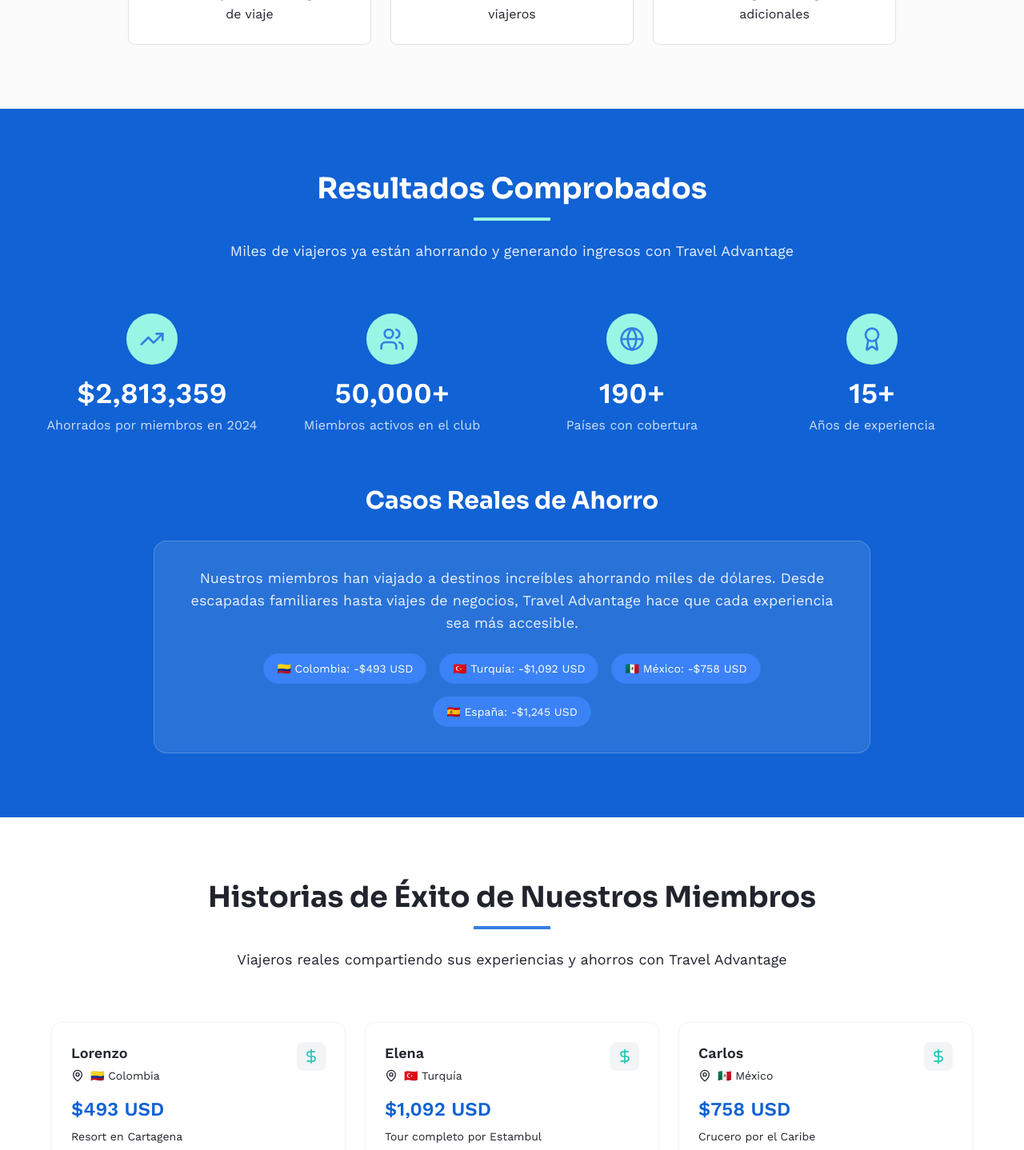
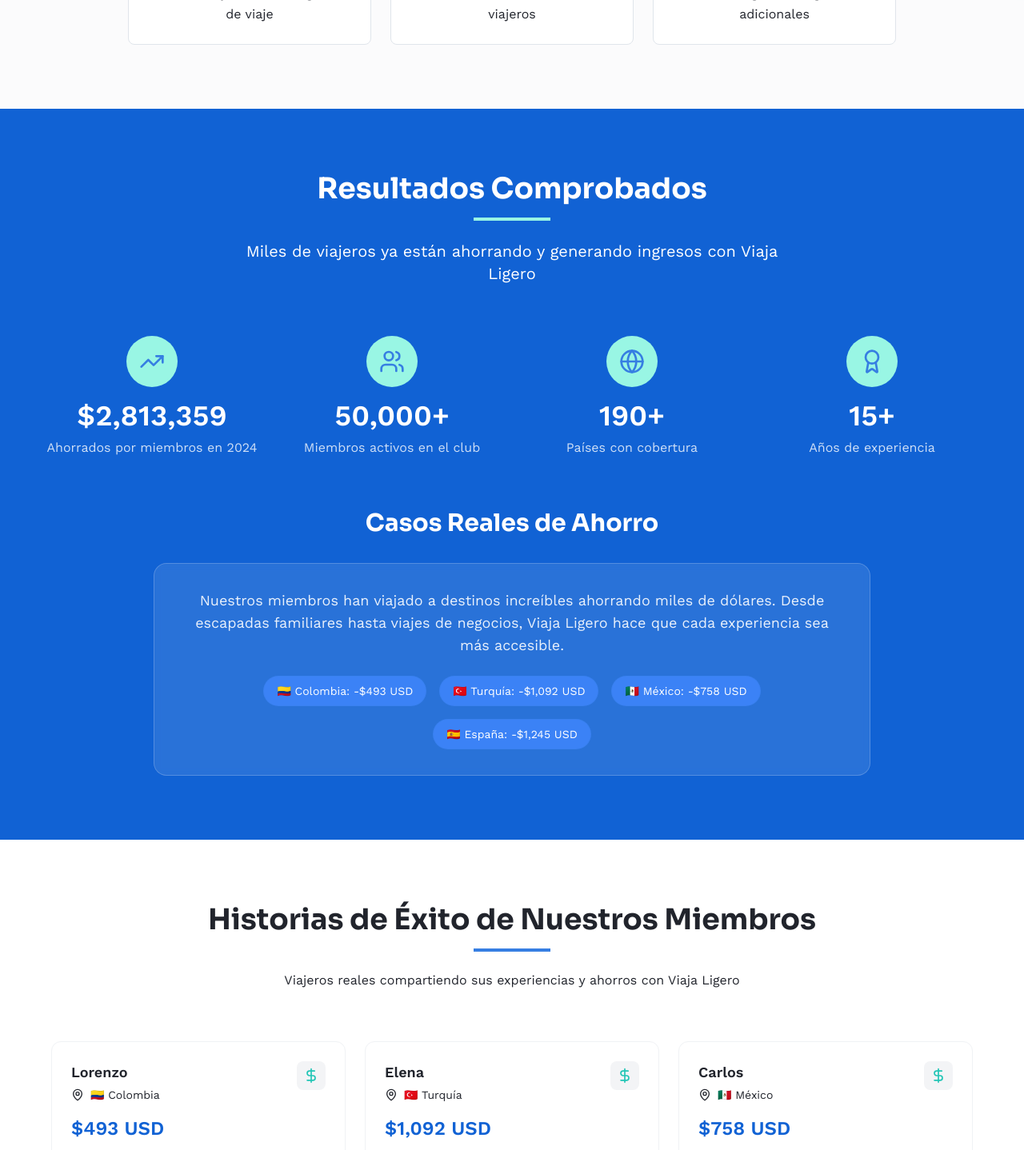
Before and after one commit to Jclmaximo/sg-d27a7d47-40b9-4812-be21-978d412c10af-1776524557, a Next.js app: page / in a window 1280 px wide. Shown: the part 2540-3978 px from the top of the page at 80% size. Built offline with nearby package versions, Linux system fonts and the light colour scheme.

Commit message:
chore(branding): complete rename of travel advantage to viaja ligero

```diff
--- a/src/components/ContactSection.tsx
+++ b/src/components/ContactSection.tsx
@@ -6,7 +6,7 @@ export function ContactSection() {
       <div className="container">
         <div className="text-center mb-12">
           <h2 className="text-3xl md:text-4xl font-bold mb-4">
-            Empieza tu viaje con Travel Advantage
+            Empieza tu viaje con Viaja Ligero
           </h2>
           <div className="h-1 w-24 bg-accent mx-auto mb-6"></div>
           <p className="text-lg text-muted-foreground max-w-2xl mx-auto">
--- a/src/components/SocialProof.tsx
+++ b/src/components/SocialProof.tsx
@@ -32,8 +32,8 @@ export function SocialProof() {
             Resultados Comprobados
           </h2>
           <div className="h-1 w-24 bg-accent mx-auto mb-6" style={{ backgroundColor: "#99f6e4", backgroundImage: "none" }}></div>
-          <p className="text-lg text-white/90">
-            Miles de viajeros ya están ahorrando y generando ingresos con Travel Advantage
+          <p className="text-xl text-muted-foreground max-w-2xl mx-auto">
+            Miles de viajeros ya están ahorrando y generando ingresos con Viaja Ligero
           </p>
         </div>
 
@@ -56,7 +56,7 @@ export function SocialProof() {
           <div className="bg-white/10 backdrop-blur-sm rounded-2xl p-8 border border-white/20">
             <p className="text-lg text-white/90 mb-6">
               Nuestros miembros han viajado a destinos increíbles ahorrando miles de dólares.
-              Desde escapadas familiares hasta viajes de negocios, Travel Advantage hace que cada experiencia sea más accesible.
+              Desde escapadas familiares hasta viajes de negocios, Viaja Ligero hace que cada experiencia sea más accesible.
             </p>
             <div className="flex flex-wrap justify-center gap-4 text-sm">
               <span className="px-4 py-2 bg-accent/20 border border-accent/30 rounded-full" style={{ backgroundColor: "#3b82f6", backgroundImage: "none" }}>🇨🇴 Colombia: -$493 USD</span>
--- a/src/pages/admin.tsx
+++ b/src/pages/admin.tsx
@@ -57,13 +57,13 @@ export default function AdminLogin() {
   return (
     <>
       <SEO
-        title="Admin Login - Travel Advantage"
-        description="Panel de administración de leads"
+        title="Admin Login - Viaja Ligero"
+        description="Acceso al panel de administración de Viaja Ligero"
       />
       <div className="min-h-screen flex items-center justify-center bg-gradient-to-br from-primary/5 via-background to-secondary/5 p-4">
         <Card className="w-full max-w-md p-8 space-y-6">
           <div className="text-center space-y-2">
-            <h1 className="text-3xl font-bold text-primary">Travel Advantage</h1>
+            <h1 className="text-3xl font-bold text-primary">Viaja Ligero</h1>
             <p className="text-muted-foreground">Panel de Administración de Leads</p>
           </div>
 
--- a/src/pages/admin/dashboard.tsx
+++ b/src/pages/admin/dashboard.tsx
@@ -182,7 +182,8 @@ export default function AdminDashboard() {
         message = template.template.replace("{name}", lead.name);
       }
     } else {
-      message = `Hola ${lead.name}, soy de Travel Advantage. Vi que te interesa conocer más sobre nuestro club de viajes exclusivo.`;
+      // Custom message
+      message = `Hola ${lead.name}, soy de Viaja Ligero. Vi que te interesa conocer más sobre nuestro club de viajes exclusivo.`;
     }
 
     const encodedMessage = encodeURIComponent(message);
@@ -219,12 +220,9 @@ export default function AdminDashboard() {
 
       <div className="min-h-screen bg-background p-4 md:p-8">
         {/* Header */}
-        <header className="border-b bg-background/95 backdrop-blur supports-[backdrop-filter]:bg-background/60">
-          <div className="container mx-auto px-4 py-4 flex items-center justify-between">
-            <div>
-              <h1 className="text-2xl font-bold text-primary">Travel Advantage</h1>
-              <p className="text-sm text-muted-foreground">Panel de Administración</p>
-            </div>
+        <header className="border-b bg-background/80 backdrop-blur-sm sticky top-0 z-50 mb-8">
+          <div className="container mx-auto px-4 py-4 flex justify-between items-center">
+            <h1 className="text-2xl font-bold text-primary">Viaja Ligero</h1>
             <div className="flex gap-2">
               <Button variant="outline" onClick={() => setShowSettings(!showSettings)}>
                 <Settings className="w-4 h-4 mr-2" />
--- a/src/pages/index.tsx
+++ b/src/pages/index.tsx
@@ -11,9 +11,9 @@ export default function Home() {
   return (
     <>
       <SEO
-        title="Travel Advantage - Acceso Exclusivo a Viajes Premium"
-        description="Accede a precios exclusivos en hoteles, vuelos y experiencias de viaje que no están disponibles al público. Ahorra en cada viaje y genera ingresos."
-        image="/og-image.png" />
+        title="Viaja Ligero - Acceso Exclusivo a Viajes Premium"
+        description="Descubre cómo acceder a precios exclusivos en viajes de lujo. Ahorra hasta 60% y genera ingresos por recomendación."
+      />
 
 
       <main className="min-h-screen">
@@ -37,8 +37,8 @@ export default function Home() {
                 Historias de Éxito de Nuestros Miembros
               </h2>
               <div className="h-1 w-24 bg-accent mx-auto mb-6"></div>
-              <p className="text-lg text-muted-foreground">
-                Viajeros reales compartiendo sus experiencias y ahorros con Travel Advantage
+              <p className="text-muted-foreground">
+                Viajeros reales compartiendo sus experiencias y ahorros con Viaja Ligero
               </p>
             </div>
             <FunnelTestimonials />
```
Also changed, not shown: .softgen/tasks/task-1.md.
